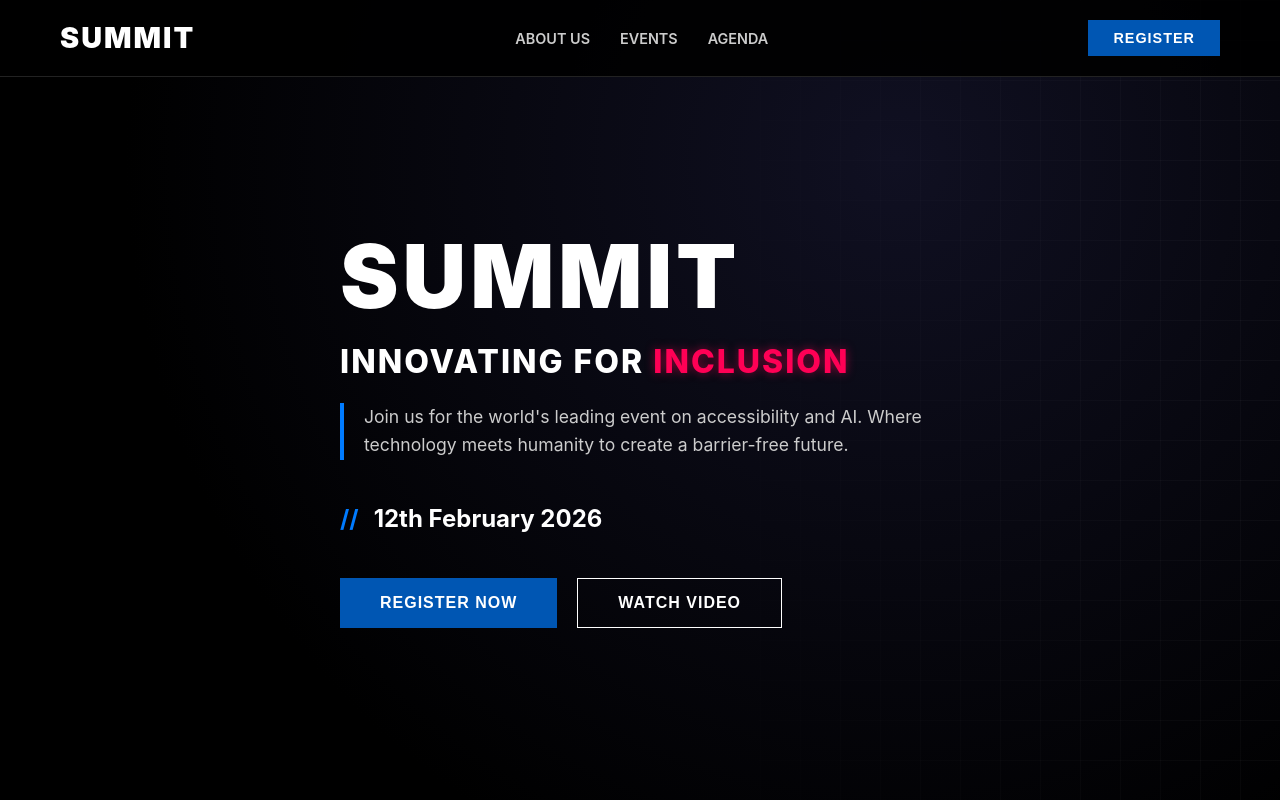
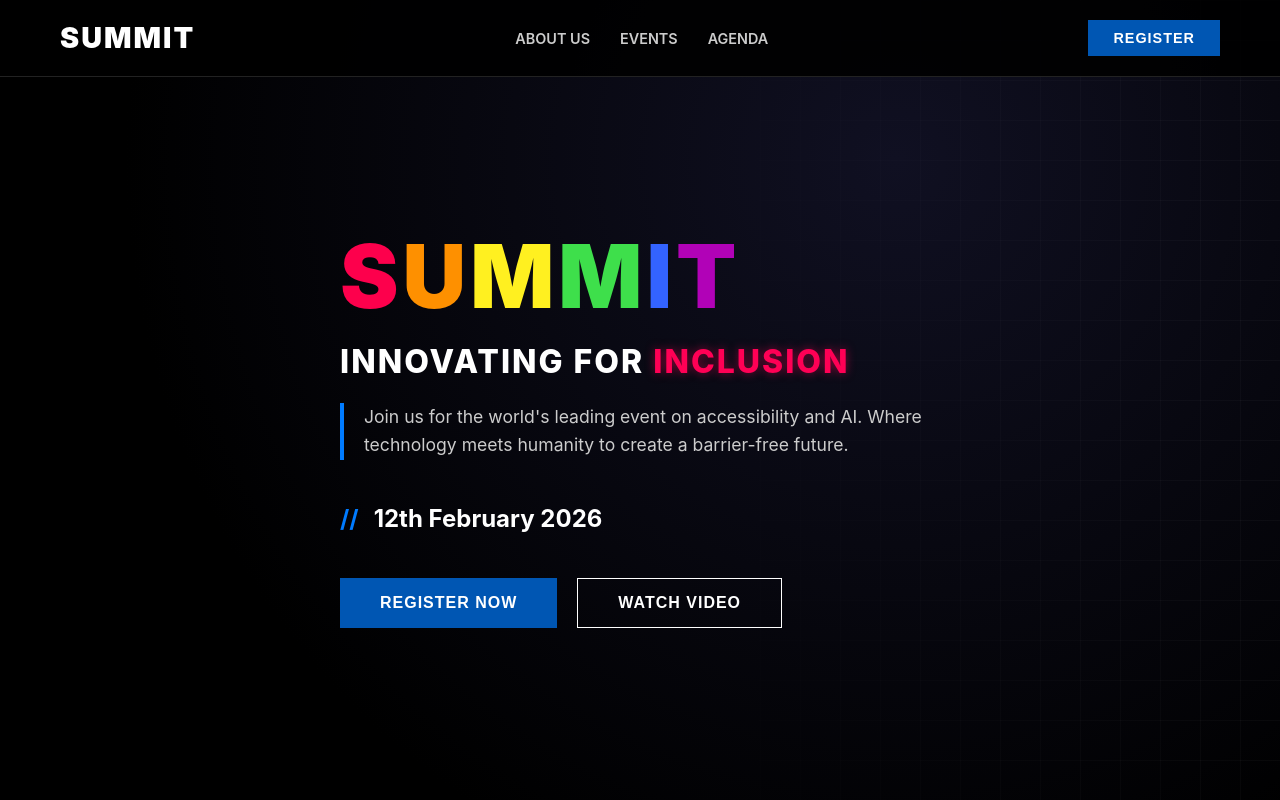
Before and after one commit to korannekhyati999-a11y/aiihesummit2026, a React (Vite) app: page / in a window 1280 px wide. Shown: the top 800 px of the page. Built offline with nearby package versions, Linux system fonts and the light colour scheme.

Commit message:
Updated SUMMIT animation: Extreme left start and rainbow colors

```diff
--- a/src/components/Hero.jsx
+++ b/src/components/Hero.jsx
@@ -27,7 +27,7 @@ const Hero = () => {
                                 margin: 0,
                                 textTransform: 'uppercase',
                                 display: 'flex',
-                                overflow: 'hidden' // optional, keeps it clean
+                                overflow: 'hidden'
                             }}
                             initial="hidden"
                             animate="visible"
@@ -36,23 +36,27 @@ const Hero = () => {
                                 visible: {
                                     opacity: 1,
                                     transition: {
-                                        staggerChildren: 0.2, // increased stagger
+                                        staggerChildren: 0.3, // Slower stagger
                                         delayChildren: 0.2
                                     }
                                 }
                             }}
                         >
-                            {Array.from("SUMMIT").map((char, index) => (
+                            {Array.from("SUMMIT").map((char, index) => {
+                                const colors = ["#fd004c", "#fe9000", "#fff020", "#3edf4b", "#3363ff", "#b102b7"];
+                                return (
                                     <motion.span
                                         key={index}
+                                        style={{ color: colors[index % colors.length] }}
                                         variants={{
-                                        hidden: { opacity: 0, x: -100 },
-                                        visible: { opacity: 1, x: 0, transition: { duration: 1.5, ease: "easeOut" } }
+                                            hidden: { opacity: 0, x: '-100vw' }, // Extreme left
+                                            visible: { opacity: 1, x: 0, transition: { duration: 2, ease: "easeOut" } } // Slow entry
                                         }}
                                     >
                                         {char}
                                     </motion.span>
-                            ))}
+                                );
+                            })}
                         </motion.h1>
                     </div>
 
```
Lines whose indentation alone changed are shown as unchanged.
